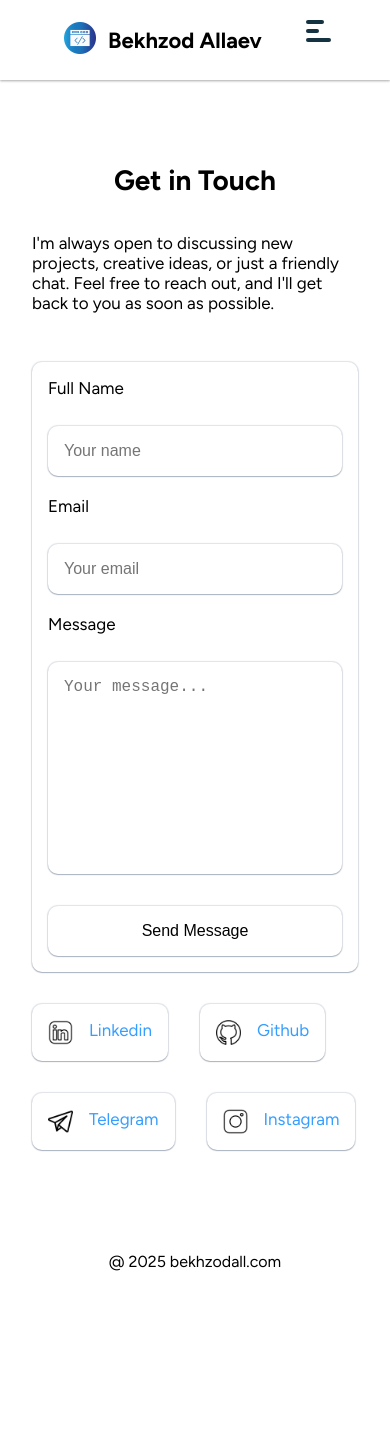
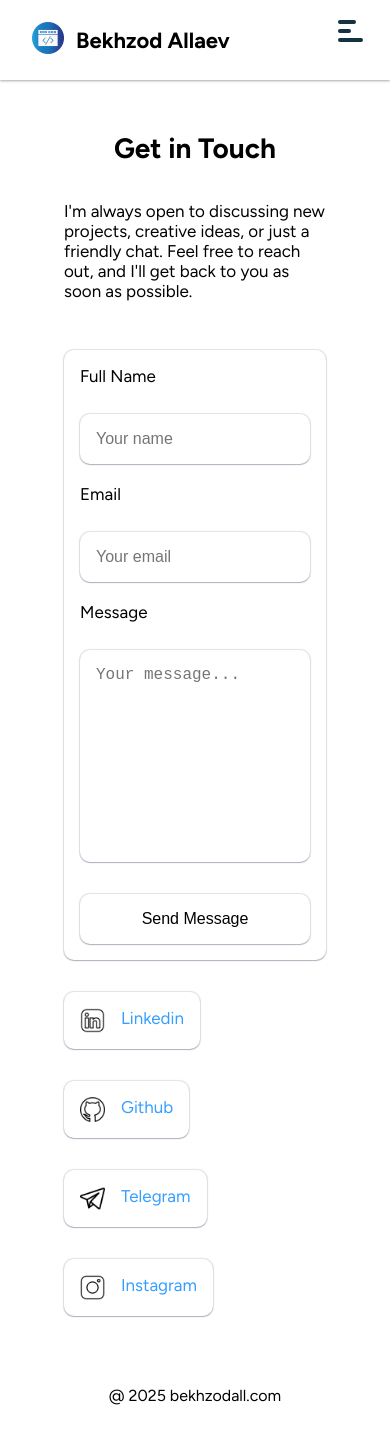
Before and after one commit to bekhzodallaev/Portfolio-site, a React (Create React App) app in the folder client/: page /contact in a window 390 px wide. Before the commit the page ends 1310 px from the top, so only its background shows below. Built offline with nearby package versions, Linux system fonts and the light colour scheme.

Commit message:
add all media queries

```diff
--- a/client/src/components/Navbar/Navbar.module.css
+++ b/client/src/components/Navbar/Navbar.module.css
@@ -232,3 +232,8 @@ nav ul li {
   }
 
 }
+@media screen and (max-width:992px) {
+  .navbar_wrapper {
+    padding: 0 2rem;
+  }
+}
--- a/client/src/pages/About/About.module.css
+++ b/client/src/pages/About/About.module.css
@@ -135,3 +135,15 @@
         width: 100%;
     }
 }
+
+@media screen and (max-width:992px) {
+    .about_wrapper {
+        padding: 0rem 2rem;
+    }
+}
+
+@media screen and (max-width:1200px) {
+    .about_wrapper {
+        padding: 0rem 4rem;
+    }
+}
--- a/client/src/pages/Contact/Contact.module.css
+++ b/client/src/pages/Contact/Contact.module.css
@@ -142,3 +142,24 @@ textarea{
         justify-content: left;
     }
 }
+@media screen and (max-width:992px) {
+   .contact_wrapper {
+    padding: 0rem 2rem;
+   }
+   .contact_body {
+    flex-direction: column;
+    width: 100%;
+    gap: 2rem;
+   }
+
+     .contact_links {
+        flex-wrap: wrap;
+        flex-direction: unset;
+        justify-content: left;
+    }
+}
+@media screen and (max-width:1200px) {
+    .contact_wrapper {
+        padding: 0rem 4rem;
+    }
+}
--- a/client/src/pages/Posts/Posts.module.css
+++ b/client/src/pages/Posts/Posts.module.css
@@ -56,3 +56,13 @@
         font-size: 17px;
     }
 }
+@media screen and (max-width:992px) {
+    .postpage_container{
+        padding: 0rem 2rem;
+    }
+}
+@media screen and (max-width:1200px) {
+    .postpage_container {
+        padding: 0rem 4rem;
+    }
+}
--- a/client/src/pages/Projects/Projects.module.css
+++ b/client/src/pages/Projects/Projects.module.css
@@ -100,3 +100,15 @@
     }
 
 }
+
+@media screen and (max-width:992px) {
+
+    .projects_wrapper {
+        padding: 0rem 2rem;
+    }
+}
+@media screen and (max-width:1200px) {
+    .projects_wrapper {
+        padding: 0rem 4rem;
+    }
+}
```
